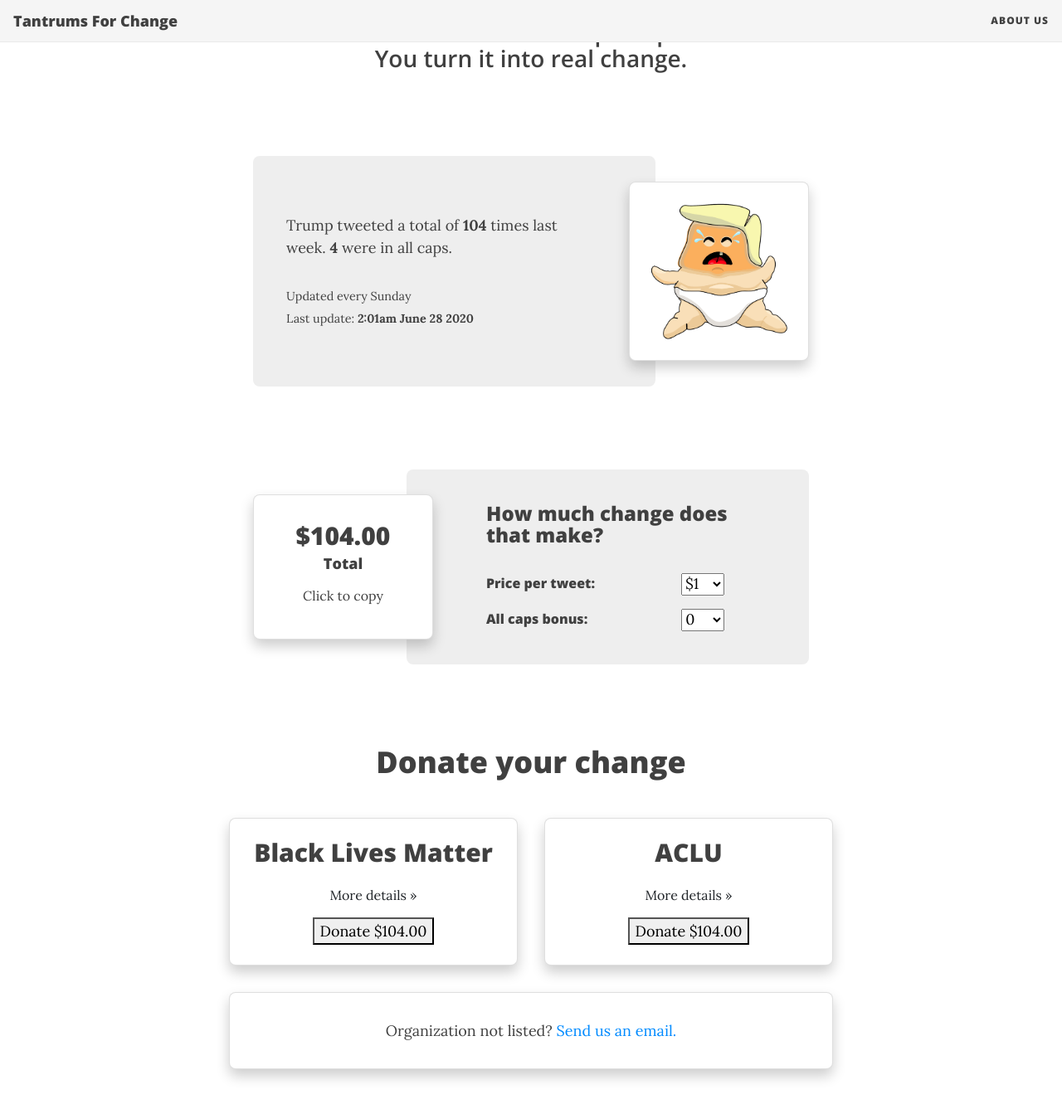
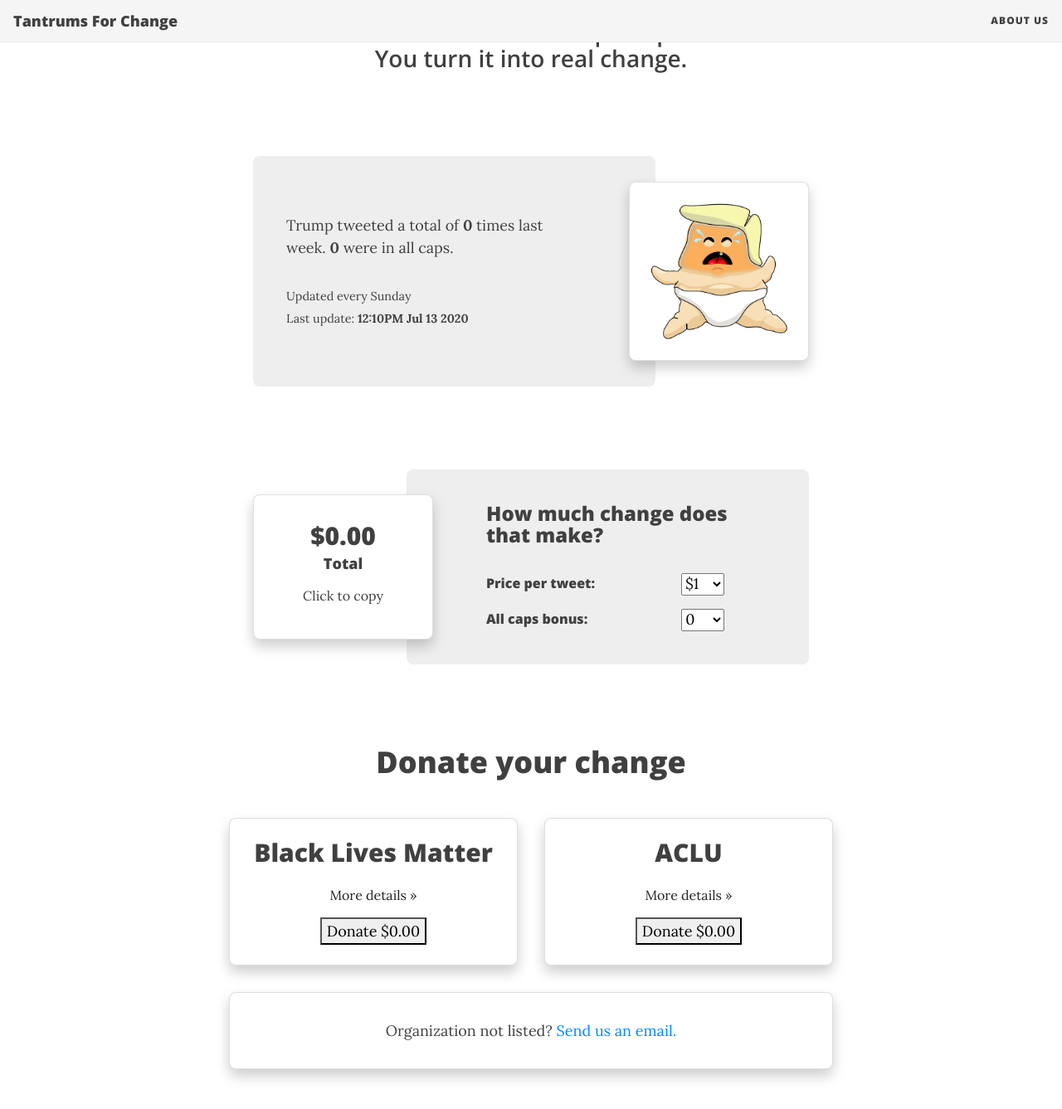
Before and after one commit to tantrumsforchange/tantrumsforchange.github.io, a Jekyll site: the page built from index.html, in a window 1280 px wide and 1400 px high, scrolled down 253 px. Shown: the top 1337 px of the window at 83% size. Built offline with Jekyll 4.4.1, drawn with Linux system fonts in a browser that asks for light colours; nearby versions of some CDN libraries; the list of posts is cut into pages by our own code.

Commit message:
Update Data Test

```diff
--- a/_data/data.yml
+++ b/_data/data.yml
@@ -1,3 +1,3 @@
-tweet_total: 104
-all_caps: 4
-update_time: 2:01am June 28 2020
+tweet_total: 0
+all_caps: 0
+update_time: 12:10PM Jul 13 2020
```
